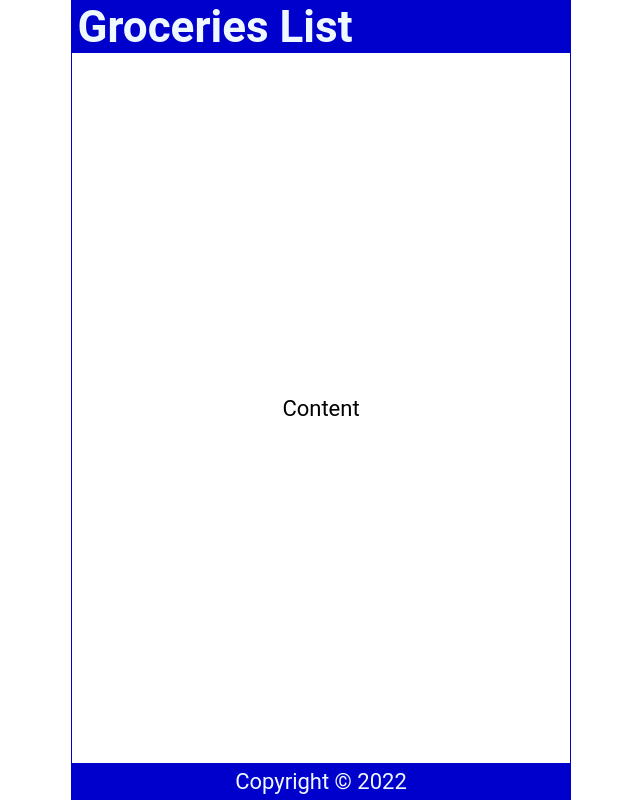
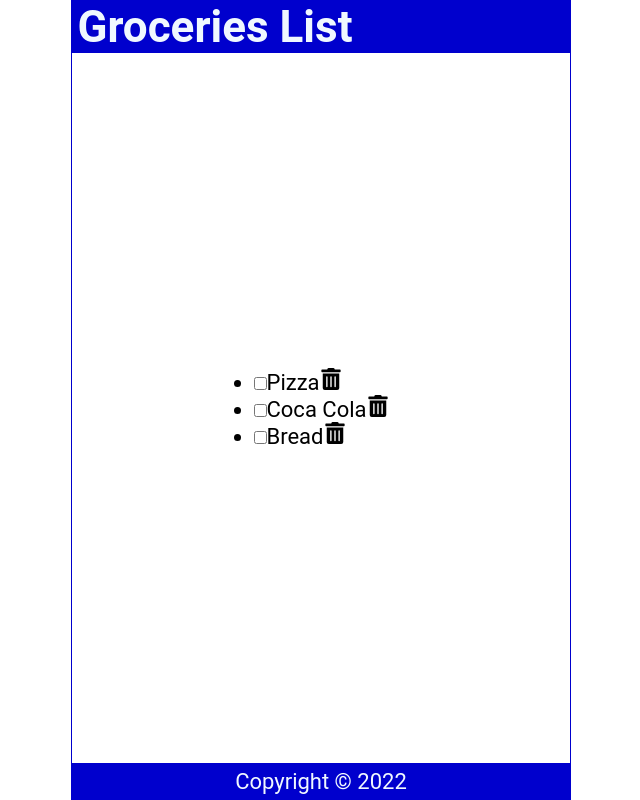
Before and after one commit to beniamincantorlabiserica/react-shopping-list, a React (Create React App) app: page / in a window 1280 px wide. Shown: the whole page, without its empty margins (319-959 px from the left). Built offline with nearby package versions, Linux system fonts and the light colour scheme.

Commit message:
added groceries list

```diff
--- a/package.json
+++ b/package.json
@@ -8,6 +8,7 @@
     "@testing-library/user-event": "^13.5.0",
     "react": "^18.2.0",
     "react-dom": "^18.2.0",
+    "react-icons": "^4.7.1",
     "react-scripts": "5.0.1",
     "web-vitals": "^2.1.4"
   },
--- a/src/Content.js
+++ b/src/Content.js
@@ -1,9 +1,40 @@
-import React from 'react'
+import { useState } from 'react';
+import { FaTrashAlt } from "react-icons/fa";
 
 const Content = () => {
+    const [items, setItems] = useState([
+        {
+            id: 1,
+            checked: false,
+            item: "Pizza"
+        },
+        {
+            id: 2,
+            checked: false,
+            item: "Coca Cola"
+        },
+        {
+            id: 3,
+            checked: false,
+            item: "Bread"
+        }
+    ]);
+
+
   return (
     <main>
-        <p>Content</p>
+       <ul>
+            {items.map((item) => (
+                <li className='item' key={item.id}>
+                    <input
+                        type="checkbox"
+                        checked={item.checked}
+                    />
+                    <label>{item.item}</label>
+                    <FaTrashAlt role="button" tabIndex="0"/>
+                </li>
+            ))}
+       </ul>
     </main>
   )
 }
```
Also changed, not shown: 1 other file (tests, documents, lock files or other folders).
